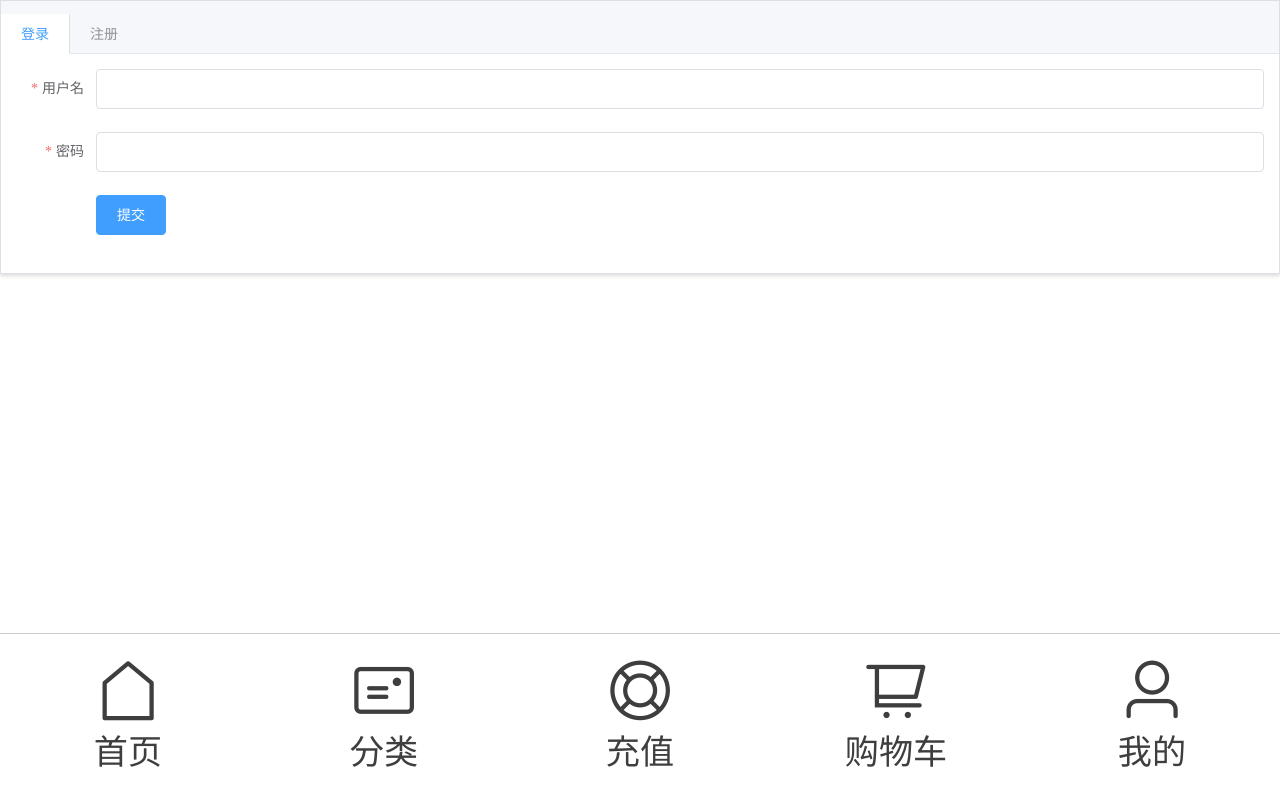
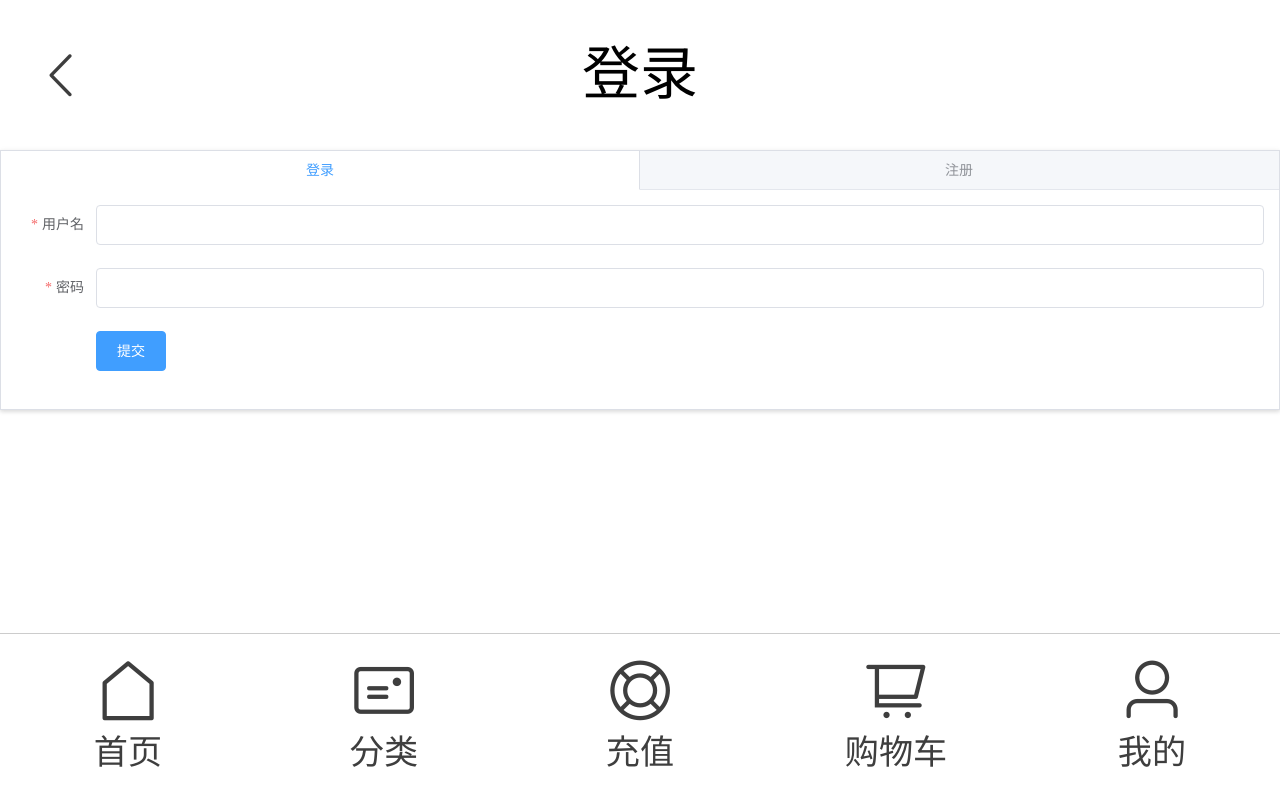
Before and after one commit to 15975747833/BenLai, a Vue app: page /#/login in a window 1280 px wide. Built offline with nearby package versions, Linux system fonts and the light colour scheme; what mint-ui would draw is missing.

Commit message:
修改头部样式

```diff
--- a/src/views/Login.vue
+++ b/src/views/Login.vue
@@ -1,6 +1,20 @@
 <template>
-  <el-tabs type="border-card">
-    <el-tab-pane label="登录">
+  <div class="login_reg">
+    <el-row type="flex" class="row-bg header" :stretch="true">
+      <el-col :span="4">
+        <div class="grid-content bg-purple">
+          <i class="el-icon-arrow-left header-back"></i>
+        </div>
+      </el-col>
+      <el-col :span="16">
+        <div class="grid-content bg-purple-light header-text">登录</div>
+      </el-col>
+      <el-col :span="4">
+        <div class="grid-content bg-purple"></div>
+      </el-col>
+    </el-row>
+    <el-tabs type="border-card" stretch="true">
+      <el-tab-pane label="登录" >
         <el-form
           :model="ruleForm_login"
           :rules="rules"
@@ -45,6 +59,7 @@
         </el-form>
       </el-tab-pane>
     </el-tabs>
+  </div>
 </template>
 
 <script>
@@ -211,7 +226,34 @@ export default {
     },
     resetForm(formName) {
       this.$refs[formName].resetFields();
+    },
+     handleClick(tab, event) {
+        console.log(tab, event);
       }
+
   }
 };
 </script>
+<style lang="scss">
+.login_reg {
+  .header-back {
+    height: 0.44rem;
+    font-size: 0.17rem;
+    line-height: 0.44rem;
+    padding: 0 0.1rem;
+  }
+  .header-text {
+    text-align: center;
+    color: #000;
+    font-size: 0.17rem;
+    line-height: 0.44rem;
+    height: 0.44rem;
+    padding: 0 0.44rem;
+    box-sizing: border-box;
+    text-overflow: ellipsis;
+    white-space: nowrap;
+    display: block;
+    overflow: hidden;
+  }
+}
+</style>
```
Lines whose indentation alone changed are shown as unchanged.
